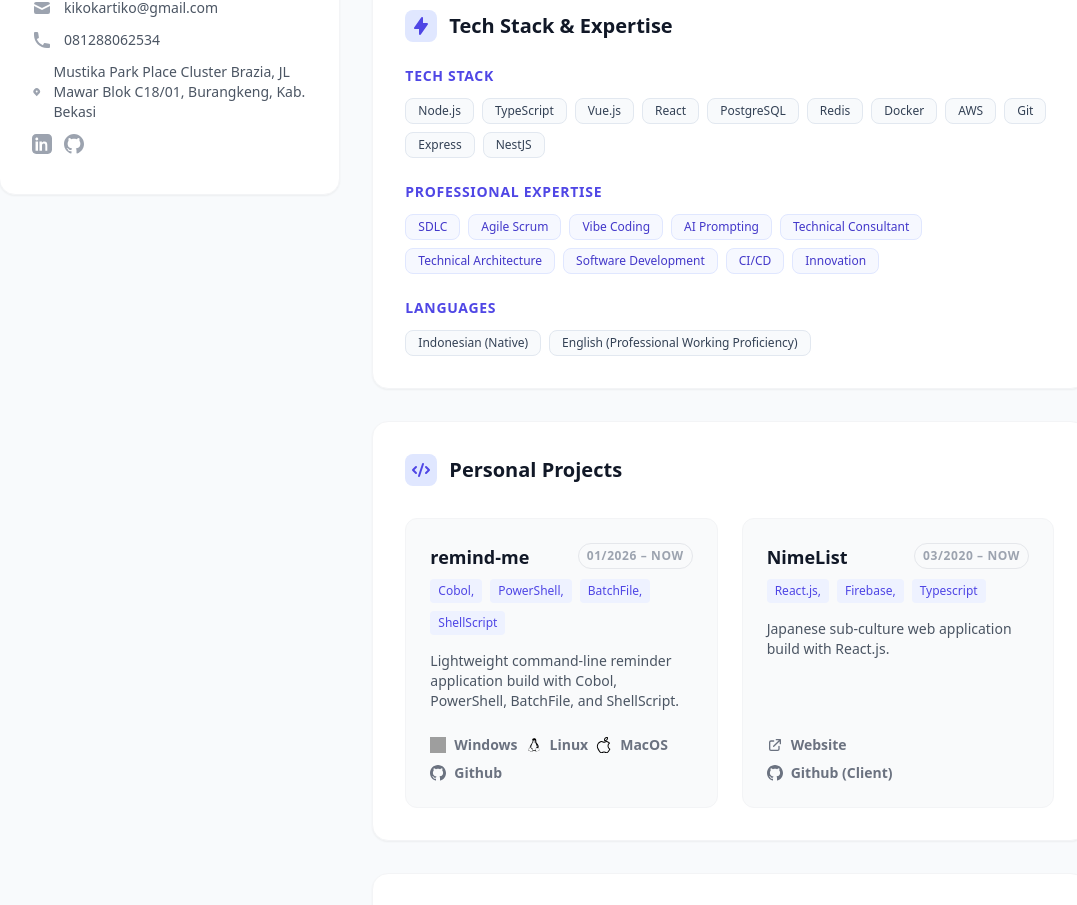
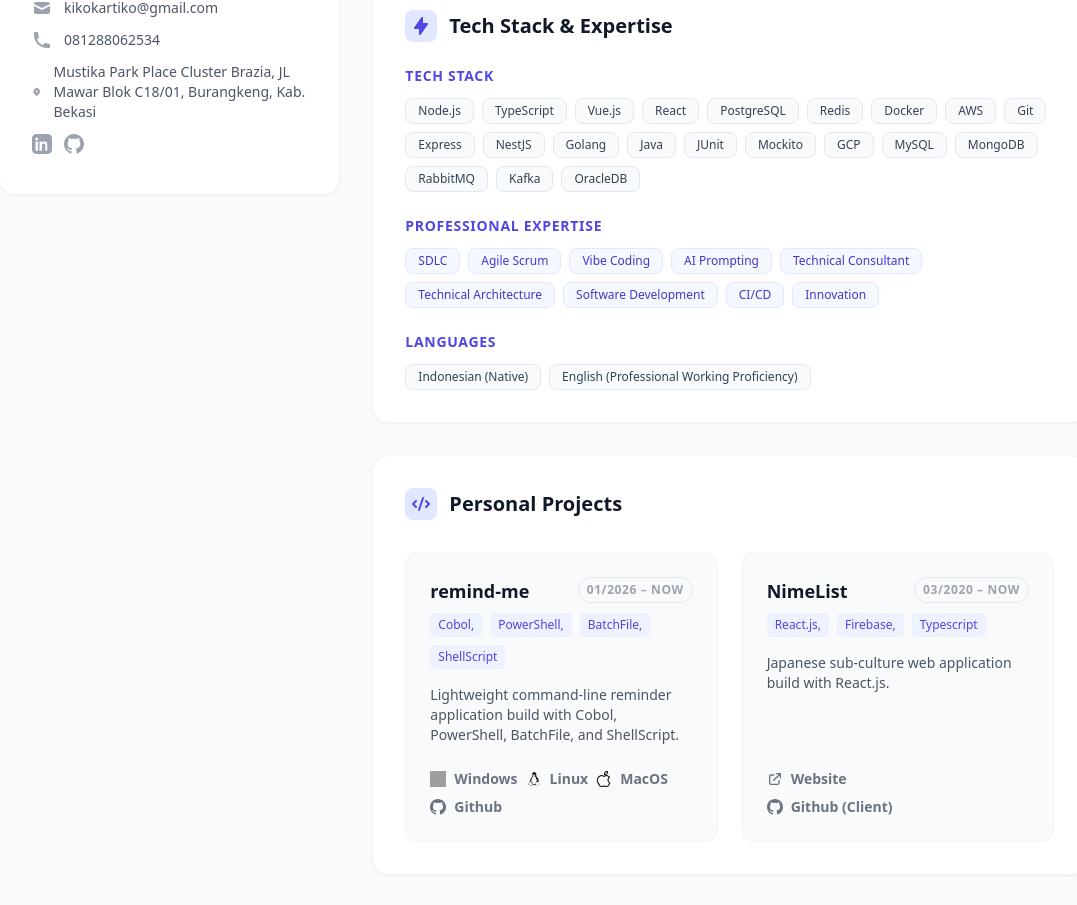
Before and after one commit to shiddiq-kiko/shiddiq-kiko.github.io, a Vue app: page / in a window 1280 px wide. Shown: the part 1191-2096 px from the top of the page, without its empty margins (97-1174 px from the left). Built offline with nearby package versions, Linux system fonts and the light colour scheme; grey boxes are pictures that could not be loaded.

Commit message:
Add more skills to profile data

```diff
--- a/src/modules/identity/ProfileRepository.ts
+++ b/src/modules/identity/ProfileRepository.ts
@@ -37,7 +37,17 @@ export const profileData: Profile = {
     "AWS",
     "Git",
     "Express",
-    "NestJS"
+    "NestJS",
+    "Golang",
+    "Java",
+    "JUnit",
+    "Mockito",
+    "GCP",
+    "MySQL",
+    "MongoDB",
+    "RabbitMQ",
+    "Kafka",
+    "OracleDB",
   ],
   languages: [
     "Indonesian (Native)",
```
